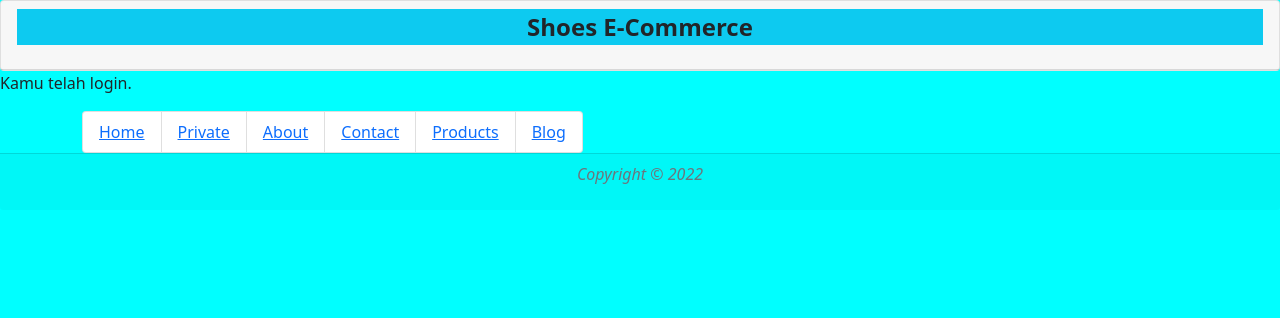
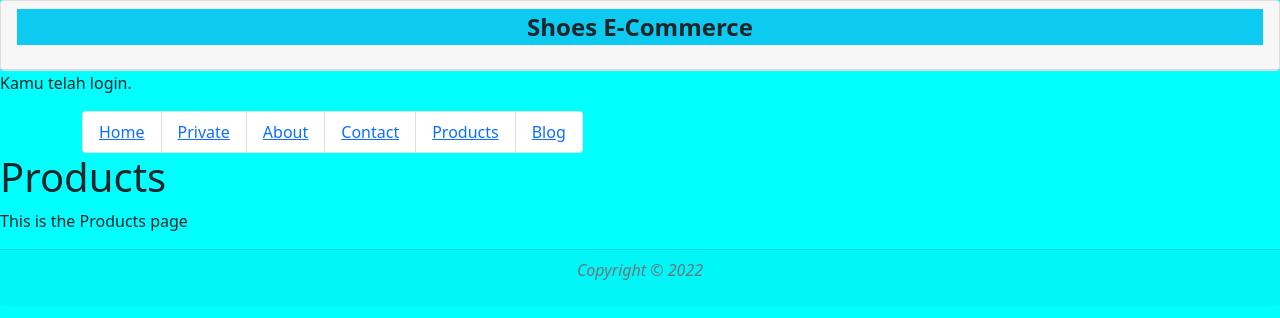
Before and after one commit to Rasyid-Renaldi/Kelompok-9_Tugas, a React (Create React App) app in the folder e-commerce/: page /products in a window 1280 px wide. Shown: the top 318 px of the page. Built offline with nearby package versions, Linux system fonts and the light colour scheme.

Commit message:
update halaman products dan blog

```diff
--- a/e-commerce/src/layout/Home.js
+++ b/e-commerce/src/layout/Home.js
@@ -2,6 +2,8 @@ import React, { useContext, createContext, useState } from 'react';
 import { BrowserRouter as Router, Switch, Route, Link, Redirect, useHistory, useLocation, useParams, useRouteMatch } from 'react-router-dom';
 import About from '../pages/About';
 import Contact from '../pages/Contact';
+import Products from '../pages/Products';
+import Blog from '../pages/Blog';
 // import Image from './layout/Images';
 
 export default function Home() {
@@ -52,6 +54,12 @@ export default function Home() {
             </Route>
             <Route path="/contact">
               <Contact />
+            </Route>
+            <Route path="/products">
+              <Products />
+            </Route>
+            <Route path="/blog">
+              <Blog />
             </Route>
           </Switch>
         </div>
--- a/e-commerce/src/pages/Blog.js
+++ b/e-commerce/src/pages/Blog.js
@@ -0,0 +1,12 @@
+import React from 'react';
+
+function Blog() {
+  return (
+    <div>
+      <h1>Blog</h1>
+      <p>This is the Blog page</p>
+    </div>
+  );
+}
+
+export default Blog;
--- a/e-commerce/src/pages/Products.js
+++ b/e-commerce/src/pages/Products.js
@@ -0,0 +1,12 @@
+import React from 'react';
+
+function Products() {
+  return (
+    <div>
+      <h1>Products</h1>
+      <p>This is the Products page</p>
+    </div>
+  );
+}
+
+export default Products;
```
